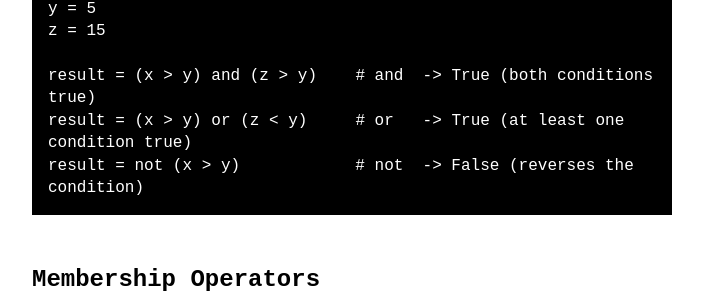
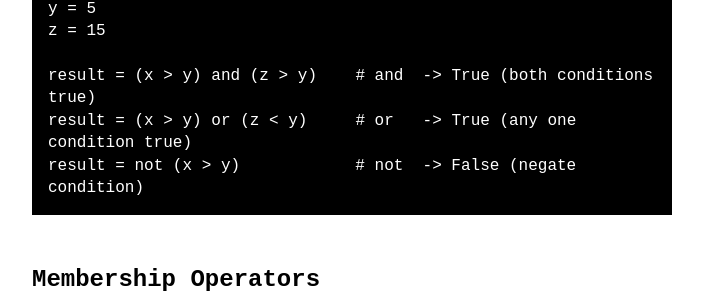
Before and after one commit to VallarasuS/Vallarasu.in, a Jekyll site: the page built from docs/_posts/2026-01-09-python-cheat-sheet.md, in a window 1280 px wide and 900 px high, scrolled down 1799 px. Shown: the part 148-451 px from the top of the window, without its empty margins (288-991 px from the left). Built offline with Jekyll 4.4.1, drawn with Linux system fonts in a browser that asks for light colours; some of the changed text lies outside the part shown.

Commit message:
Update 2026-01-09-python-cheat-sheet.md

````diff
--- a/docs/_posts/2026-01-09-python-cheat-sheet.md
+++ b/docs/_posts/2026-01-09-python-cheat-sheet.md
@@ -83,8 +83,8 @@ y = 5
 z = 15
 
 result = (x > y) and (z > y)    # and  -> True (both conditions true)
-result = (x > y) or (z < y)     # or   -> True (at least one condition true)
-result = not (x > y)            # not  -> False (reverses the condition)
+result = (x > y) or (z < y)     # or   -> True (any one condition true)
+result = not (x > y)            # not  -> False (negate condition)
 ```
 
 ## Membership Operators
````
Also changed, not shown: other parts of docs/_posts/2026-01-09-python-cheat-sheet.md (+1 -1 lines).
